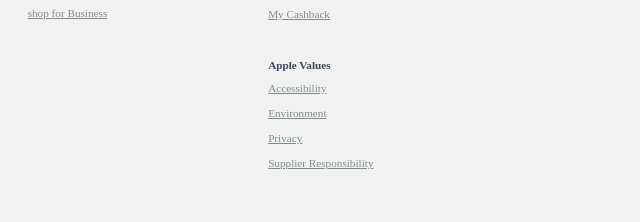
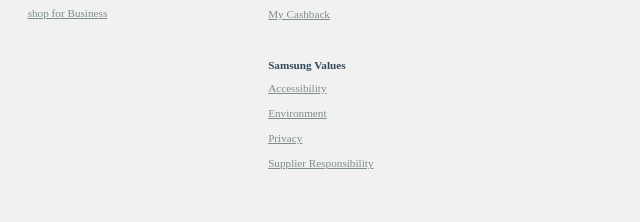
Before and after one commit to vivek9712/vivekkumar.github, a plain HTML site: page Samsung page.html in a window 1280 px wide. Shown: the part 2279-2501 px from the top of the page, 562-1202 px from the left. Drawn offline with nearby package versions, Linux system fonts and the light colour scheme.

Commit message:
Update Samsung page.html

```diff
--- a/Samsung page.html
+++ b/Samsung page.html
@@ -238,7 +238,7 @@
           <li><a href="#">My Whislist</a></li>
           <li><a href="#">My Cashback</a></li>
           <li id="mt">
-            <h4>Apple Values</h4>
+            <h4>Samsung Values</h4>
           </li>
           <li><a href="#">Accessibility</a></li>
           <li><a href="#">Environment</a></li>
```
